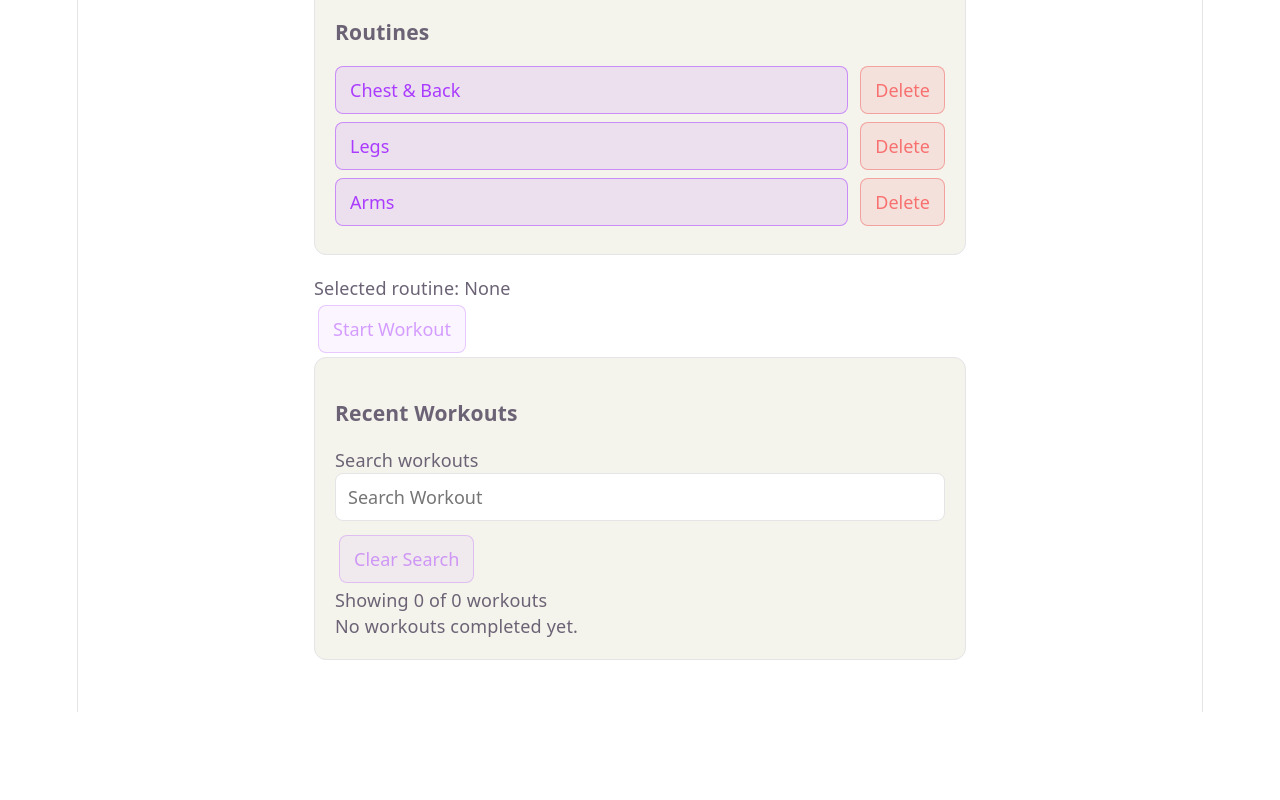
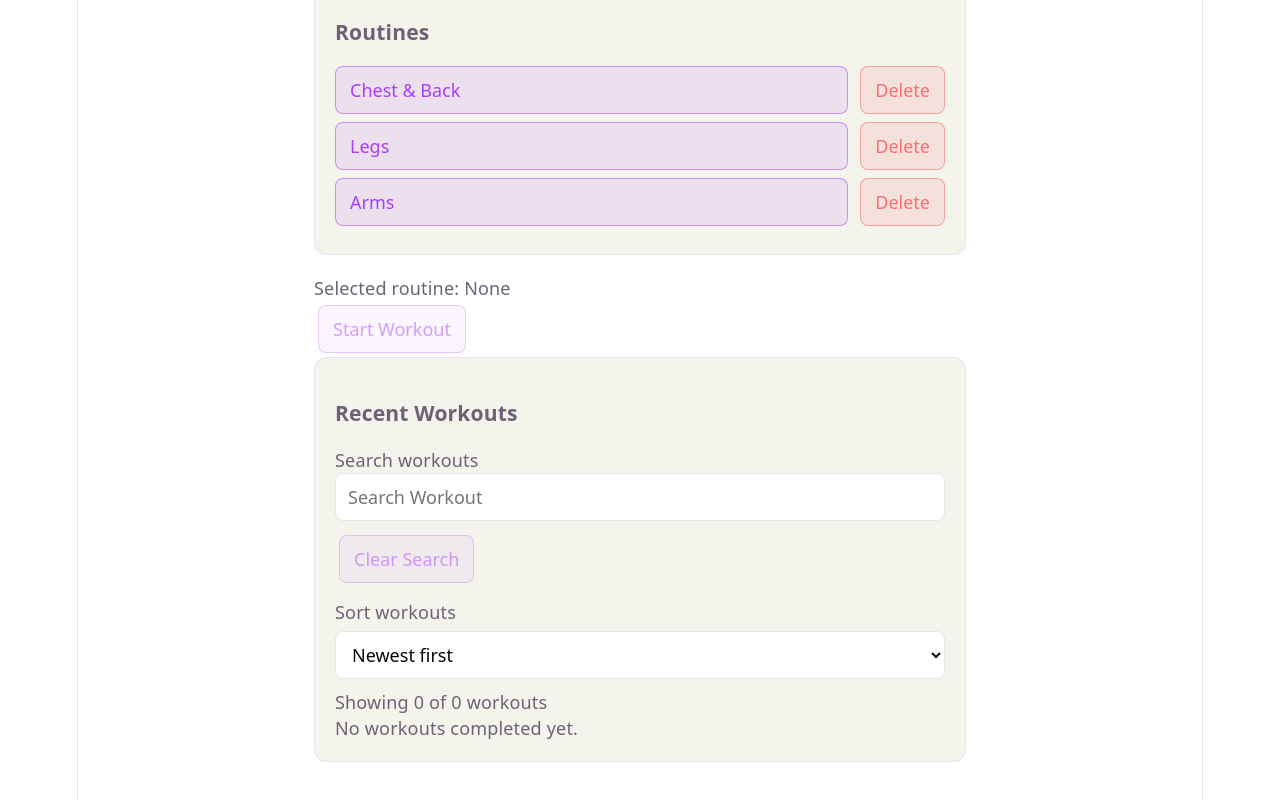
Before and after one commit to zireael06/gym-tracker, a React (Vite) app: page / in a window 1280 px wide. Shown: the part 328-1128 px from the top of the page. Before the commit the page ends 1040 px from the top, so only its background shows below. Built offline with nearby package versions, Linux system fonts and the light colour scheme.

Commit message:
Add workout history sorting

```diff
--- a/src/components/WorkoutHistory.jsx
+++ b/src/components/WorkoutHistory.jsx
@@ -6,12 +6,25 @@ function WorkoutHistory({
 }) {
   const [selectedWorkout, setSelectedWorkout] = useState(null);
   const [workoutSearch, setWorkoutSearch] = useState("");
+  const [sortOrder, setSortOrder] = useState("newest");
 
   const filteredWorkouts = completedWorkouts.filter((workout) => {
     return workout.name
       .toLowerCase()
       .includes(workoutSearch.toLowerCase().trim());
   });
+
+  const sortedWorkouts = [...filteredWorkouts].sort(
+    (firstWorkout, secondWorkout) => {
+      const firstDate = new Date(firstWorkout.date).getTime();
+      const secondDate = new Date(secondWorkout.date).getTime();
+
+      if (sortOrder === "newest") {
+        return secondDate - firstDate;
+      }
+      return firstDate - secondDate;
+    }
+  );
 
   function formatDuration(duration) {
     const minutes = Math.floor(duration / 60);
@@ -85,6 +98,23 @@ function WorkoutHistory({
         Clear Search
       </button>
 
+
+      <label
+        className="workout-sort-label"
+        htmlFor="workout-sort"
+      >
+        Sort workouts
+      </label>
+
+      <select
+        id="workout-sort"
+        value={sortOrder}
+        onChange={(event) => setSortOrder(event.target.value)}
+      >
+        <option value="newest">Newest first</option>
+        <option value="oldest">Oldest first</option>
+      </select>
+
       <p>Showing {filteredWorkouts.length} of {completedWorkouts.length} workouts</p>
 
       {completedWorkouts.length === 0 ? (
@@ -92,7 +122,7 @@ function WorkoutHistory({
       ) : filteredWorkouts.length === 0 ? (
         <p>No matching workouts found.</p>
       ) : (
-        filteredWorkouts.map((workout) => {
+        sortedWorkouts.map((workout) => {
           const totalSets = workout.exercises.reduce(
             (total, exercise) => {
               return total + exercise.sets.length;
--- a/src/index.css
+++ b/src/index.css
@@ -134,6 +134,7 @@ code {
 
 
 .dashboard input,
+.dashboard select,
 .workout input {
   width: 100%;
   box-sizing: border-box;
@@ -278,3 +279,8 @@ code {
   border-color: #ef4444;
   outline: 1px solid #ef4444;
 }
+
+.workout-sort-label {
+  display: block;
+  margin: 12px 0 6px;
+}
```
